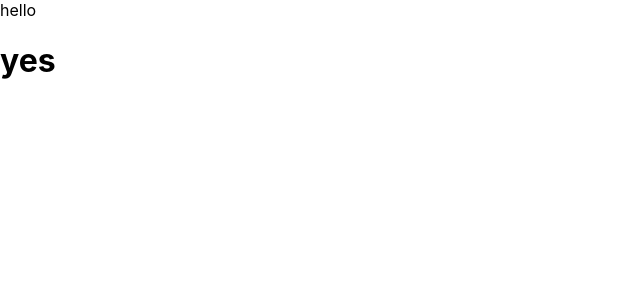
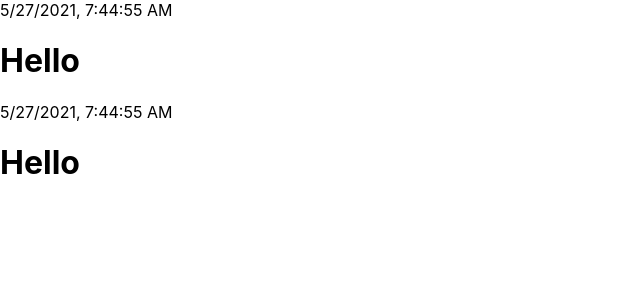
Before and after one commit to Amnok/React-tests, a React (Create React App) app: page / in a window 1280 px wide. Shown: the top 300 px of the page, without its empty margins (0-640 px from the left). Built offline with nearby package versions, Linux system fonts and the light colour scheme.

Commit message:
tick-tick

```diff
--- a/src/App.js
+++ b/src/App.js
@@ -1,10 +1,13 @@
 import './App.css';
 import Component1 from './hocs-test/component1';
+import ClassTick from './tick-tick/classTick';
+import FuntionalTick from './tick-tick/funtionalTick';
 
 function App() {
   return (
     <div>
-      <Component1/>
+      <FuntionalTick/>
+      <ClassTick/>
     </div>
   );
 }
--- /dev/null
+++ b/src/tick-tick/classTick.jsx
@@ -0,0 +1,21 @@
+import React, { Component } from 'react';
+
+export default class ClassTick extends Component {
+  state = {
+    time: new Date().toLocaleString(),
+  };
+  componentDidMount() {
+    setInterval(() => {
+      this.setState({ time: new Date().toLocaleString() });
+    }, 1000);
+  }
+  render() {
+    const { time } = this.state;
+    return (
+      <React.Fragment>
+        <div>{time}</div>
+        <h1>Hello</h1>
+      </React.Fragment>
+    );
+  }
+}
--- /dev/null
+++ b/src/tick-tick/funtionalTick.jsx
@@ -0,0 +1,17 @@
+import React, { useEffect, useState } from 'react';
+
+export default function FuntionalTick() {
+  const [time, setTime] = useState(new Date().toLocaleString());
+  useEffect(() => {
+    console.log('iside effetc');
+    setInterval(() => {
+      setTime(new Date().toLocaleString());
+    }, 1000);
+  }, [time]);
+  return (
+    <React.Fragment>
+      <div>{time}</div>
+      <h1>Hello</h1>
+    </React.Fragment>
+  );
+}
```
